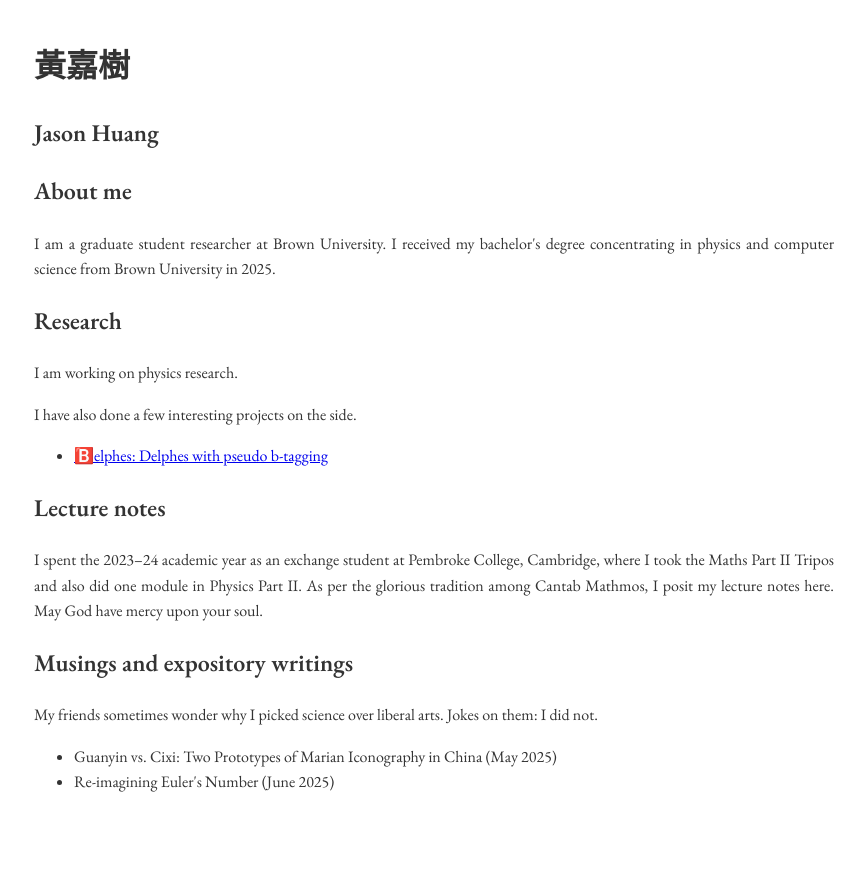
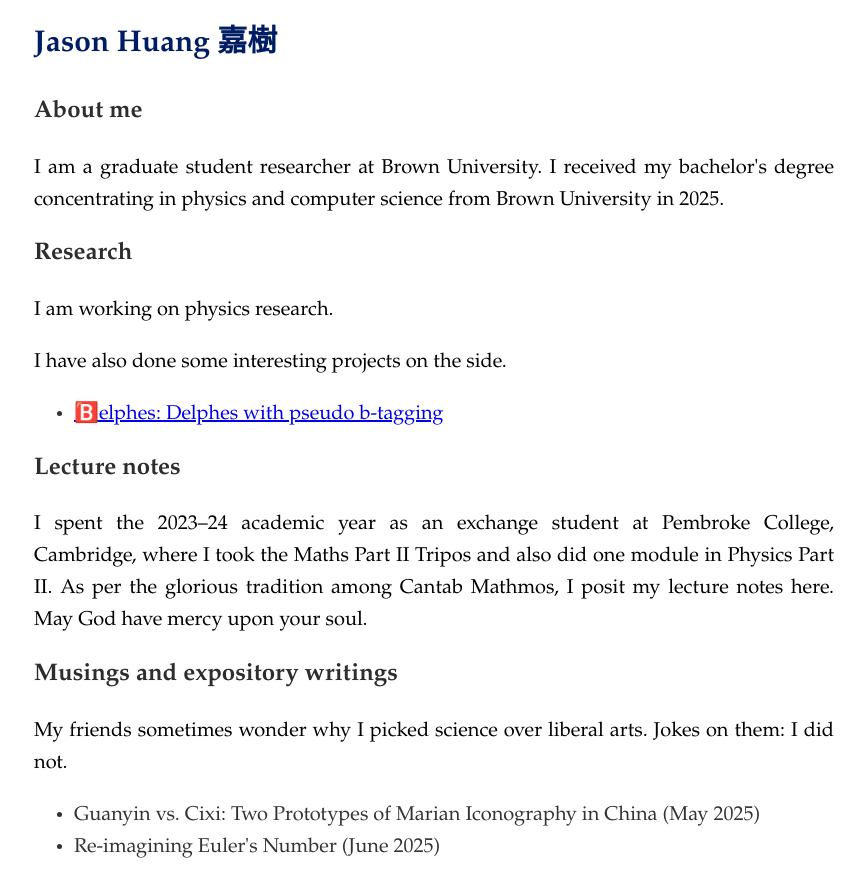
Before and after one commit to jiashu-huang/jiashu-huang.github.io, a plain HTML site: page index.html in a window 1280 px wide. Shown: the whole page, without its empty margins (206-1071 px from the left). Before the commit the page ends 831 px from the top, so only its background shows below. Drawn offline with nearby package versions, Linux system fonts and the light colour scheme.

Commit message:
update style

```diff
--- a/index.html
+++ b/index.html
@@ -8,31 +8,32 @@
 </head>
 <body>
     <header>
-    <h1>黃嘉樹</h1>
-    <h2>Jason Huang</h2>
+    <h1>Jason Huang 嘉樹</h1>
     </header>
     <main>
     <section>
-    <h1>About me</h1>
-    <p>I am a graduate student researcher at Brown University. I received my bachelor's degree concentrating in physics and computer science from Brown University in 2025.</p>
+    <h2>About me</h2>
+    <p>
+        I am a graduate student researcher at Brown University. I received my bachelor's degree concentrating in physics
+        and computer science from Brown University in 2025.</p>
     </section>
     <section>
-    <h1>Research</h1>
+    <h2>Research</h2>
     <p>I am working on physics research.</p>
-    <p>I have also done a few interesting projects on the side.</p>
+    <p>I have also done some interesting projects on the side.</p>
     <ul>
         <li><a href="https://github.com/jiashu-huang/belphes">🅱️elphes: Delphes with pseudo b-tagging</a></li>
     </ul>
     </section>
     <section>
-    <h1>Lecture notes</h1>
+    <h2>Lecture notes</h2>
     <p>I spent the 2023–24 academic year as an exchange student at Pembroke College, Cambridge, where I took the Maths Part II Tripos and also did one module in Physics Part II. As per the glorious tradition among Cantab Mathmos, I posit my lecture notes here. May God have mercy upon your soul.</p>
     <!-- <ul>
         <li></li>
     </ul> -->
     </section>
     <section>
-    <h1>Musings and expository writings</h1>
+    <h2>Musings and expository writings</h2>
     <p>My friends sometimes wonder why I picked science over liberal arts. Jokes on them: I did not.</p>
     <ul>
         <li>Guanyin vs. Cixi: Two Prototypes of Marian Iconography in China (May 2025)</li>
--- a/style.css
+++ b/style.css
@@ -1,15 +1,27 @@
 @import url('https://fonts.googleapis.com/css2?family=EB+Garamond:ital,wght@0,400;0,500;0,600;1,400&display=swap');
 
 body {
-    font-family: 'EB Garamond', 'Garamond', 'Times New Roman', serif;
+    font-family: 'Garamond', 'EB Garamond', 'Times New Roman', serif;
+    font-size: 20px;
     line-height: 1.6;
     color: #333333;
     max-width: 800px;
     margin: 0 auto;
-    padding: 20px;
+}
+
+h1 {
+    font-size: 1.5em;
+    color: #001D64;
+    padding-bottom: 5px;
+}
+
+h2 {
+    font-size: 1.2em;
+    color: #2D2D2D;
 }
 
 p {
-    margin-bottom: 15px;
+    color: #000000;
+    margin-bottom: 3px;
     text-align: justify;
 }
```
